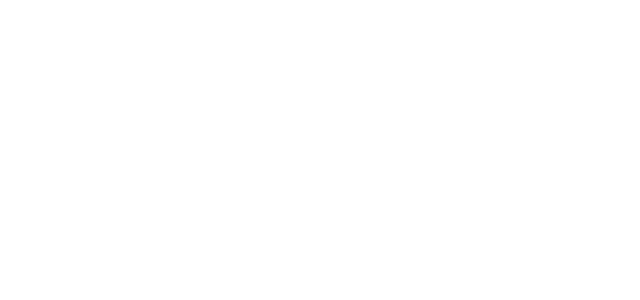
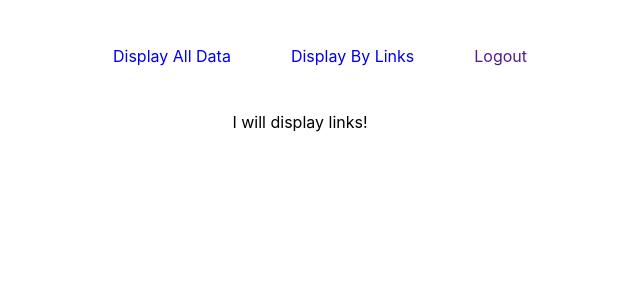
Before and after one commit to gustavoArellano/RegLoginMERN, a React (Create React App) app in the folder frontend/: page /Links in a window 1280 px wide. Shown: the top 300 px of the page, without its empty margins (340-980 px from the left). Built offline with nearby package versions, Linux system fonts and the light colour scheme.

Commit message:
Nav Added, Few routes/links updated

```diff
--- a/frontend/src/App.css
+++ b/frontend/src/App.css
@@ -1,11 +1,12 @@
 .App {
   width: 100%;
-  padding: 100px 0px;
+  padding: 0px;
   text-align: center;
 }
 
 .app-title {
   margin: 10px auto;
+  padding: 30px;
 }
 
 .login-container h4 {
@@ -69,3 +70,9 @@
 .user-row .user-data {
   padding: 20px;
 }
+
+.NavBar ul li {
+  list-style: none;
+  display: inline-block;
+  margin: 30px;
+}
--- a/frontend/src/App.js
+++ b/frontend/src/App.js
@@ -3,6 +3,7 @@
 import { BrowserRouter as Router, Route} from 'react-router-dom';
 import RegLogin from './components/RegLogin';
 import Home from './components/Home';
+import Links from './components/Links';
 
 class App extends Component {
   constructor() {
@@ -20,6 +21,8 @@
 
             <Route path="/Home" component = {Home} />
 
+            <Route path="/Links" component = {Links} />
+
         </div>
 
       </Router>
--- a/frontend/src/components/Home.js
+++ b/frontend/src/components/Home.js
@@ -1,5 +1,7 @@
 import React, { Component } from 'react';
 import axios from 'axios';
+import NavBar from './NavBar';
+
 
 const User = props => (
     <div className="user-row">
@@ -40,7 +42,11 @@
     render() {
         return (
             <div>
-                <h1>I am Home.</h1>
+
+                <NavBar />
+
+                <h1>I am Home, Displaying All Data.</h1>
+                <h4><u>[UserFirstName], you are logged in!</u></h4>
 
                 <h4>Users Signed up below: </h4>
 
--- /dev/null
+++ b/frontend/src/components/Links.js
@@ -0,0 +1,23 @@
+import React, { Component } from 'react';
+import NavBar from './NavBar';
+
+
+class Links extends Component {
+    constructor() {
+        super()
+        this.state = {}
+    }
+
+    render() {
+        return(
+
+            <div>
+                <NavBar />
+                I will display links!
+            </div>
+
+            )
+    }
+}
+
+export default Links;
--- /dev/null
+++ b/frontend/src/components/NavBar.js
@@ -0,0 +1,27 @@
+import React, { Component } from 'react';
+import '../App.css';
+import { Link } from 'react-router-dom';
+
+
+class NavBar extends Component {
+    constructor() {
+        super()
+        this.state = {}
+    }
+
+    render() {
+        return(
+            <div className="NavBar">
+
+                <ul>
+                    <Link to="/Home"><li>Display All Data</li></Link>
+                    <Link to="/Links"><li>Display By Links</li></Link>
+                    <Link><li>Logout</li></Link>
+                </ul>
+
+            </div>
+        )
+    }
+}
+
+export default NavBar;
```
Also changed, not shown: frontend/src/components/RegLogin.js (line endings or trailing spaces).
